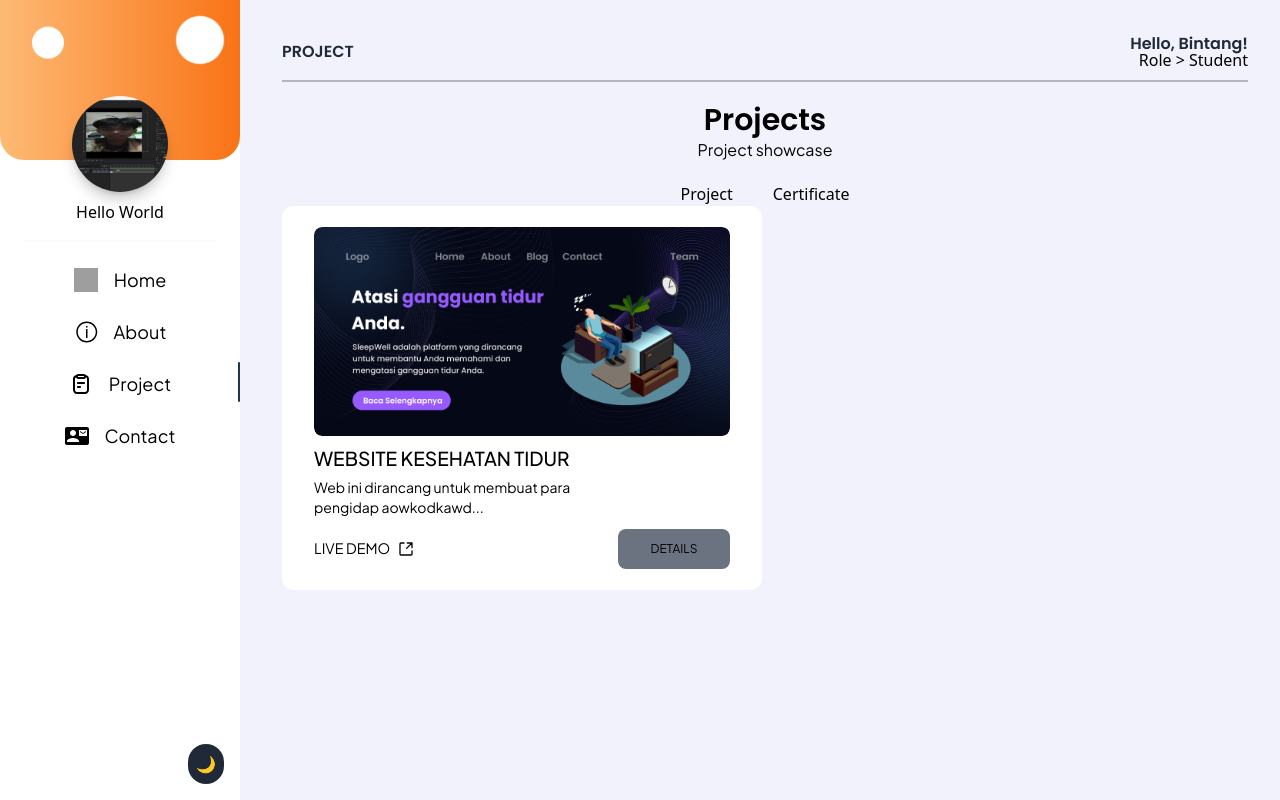
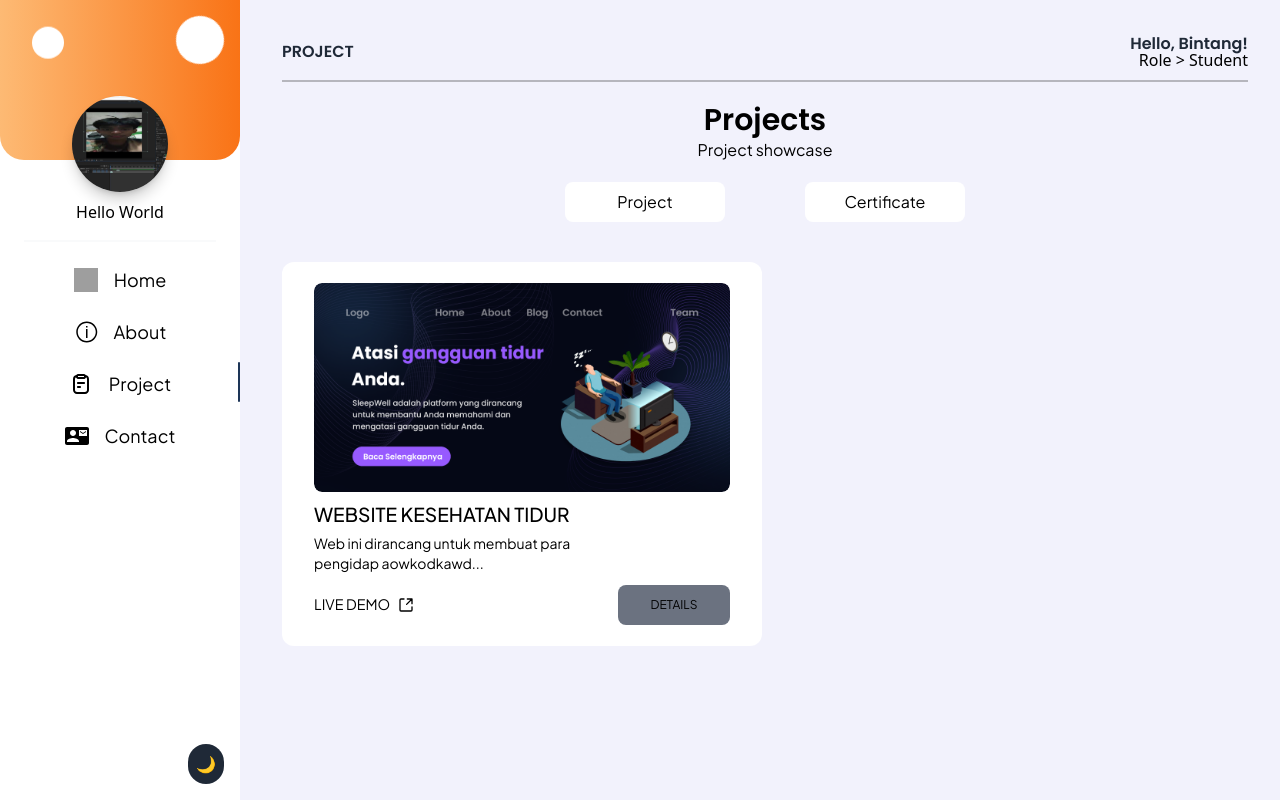
Before and after one commit to Bibintanggg/porto-V3, a React (Vite) app: page /project in a window 1280 px wide. Built offline with nearby package versions, Linux system fonts and the light colour scheme; grey boxes are pictures that could not be loaded.

Commit message:
Add DarkMode at Project.jsx

```diff
--- a/src/Pages/Project.jsx
+++ b/src/Pages/Project.jsx
@@ -4,6 +4,7 @@ import SleepWell from "../assets/Image/sleepwell.png";
 import ShareIcon from "../assets/Icon/share.svg";
 import MoreInfo from "../Component/MoreInfo";
 import { useNavigate } from "react-router-dom";
+import { useDarkMode } from "../Component/DarkMode";
 
 function Project() {
   const projects = [
@@ -22,8 +23,13 @@ const handleNavigate = (path) => {
   navigate(path)
 }
 
+const {darkMode, setDarkMode} = useDarkMode()
   return (
-    <div className="relative min-h-screen h-screen flex bg-[#f2f2fc]">
+    <div
+      className={`relative min-h-screen h-screen flex ${
+        darkMode ? "bg-[#131523]" : "bg-[#f2f2fc]"
+      }`}
+    >
       <div className="w-[250px] h-screen fixed top-0 left-0">
         <Sidebar />
       </div>
@@ -49,20 +55,28 @@ const handleNavigate = (path) => {
               <p className="font-jakarta">Project showcase</p>
 
               <div>
-                <div className="flex gap-10 pt-5">
-                  <button>Project</button>
-                  <button>Certificate</button>
+                <div className="flex gap-20 pt-5 font-jakarta">
+                  <button className="bg-white w-40 h-10 rounded-lg">
+                    Project
+                  </button>
+                  <button className="bg-white w-40 h-10 rounded-lg">
+                    Certificate
+                  </button>
                 </div>
               </div>
             </div>
           </div>
 
-          <div className="bg-white w-[30rem] h-[24rem] flex justify-center rounded-xl group overflow-hidden
-          hover:outline hover:outline-blue-500 outline-1 transition duration-300 ease-in-out">
+          <div
+            className="bg-white w-[30rem] h-[24rem] flex justify-center rounded-xl group overflow-hidden
+          hover:outline hover:outline-blue-500 outline-1 transition duration-300 ease-in-ou mt-10"
+          >
             {projects.map((data_project) => (
-              <div key={data_project.id} className="flex justify-center items-center">
+              <div
+                key={data_project.id}
+                className="flex justify-center items-center"
+              >
                 <div>
-                  {/* Container Gambar dengan Efek Zoom */}
                   <div className="overflow-hidden rounded-lg">
                     <img
                       src={data_project.image}
@@ -78,15 +92,23 @@ const handleNavigate = (path) => {
                     {data_project.desc}
                   </span>
                   <div className="flex justify-between items-center w-[26rem] gap-4 pt-3">
-                    <button className="flex items-center gap-2" >
-                      <a href="https://sleepwell-calypso.vercel.app/" className="text-[0.90rem] font-jakarta">
+                    <button className="flex items-center gap-2">
+                      <a
+                        href="https://sleepwell-calypso.vercel.app/"
+                        className="text-[0.90rem] font-jakarta"
+                      >
                         {data_project.path}
                       </a>
                       <img src={data_project.icon} alt="" className="w-4" />
                     </button>
-                    <button className="flex justify-center items-center bg-gray-500 w-28 h-10 rounded-lg"
-                    onClick={() => handleNavigate("/project/sleepwell")}>
-                      <a href="" className="text-xs font-jakarta text-[0.90rem]">
+                    <button
+                      className="flex justify-center items-center bg-gray-500 w-28 h-10 rounded-lg"
+                      onClick={() => handleNavigate("/project/sleepwell")}
+                    >
+                      <a
+                        href=""
+                        className="text-xs font-jakarta text-[0.90rem]"
+                      >
                         {data_project.secondText}
                       </a>
                     </button>
```
